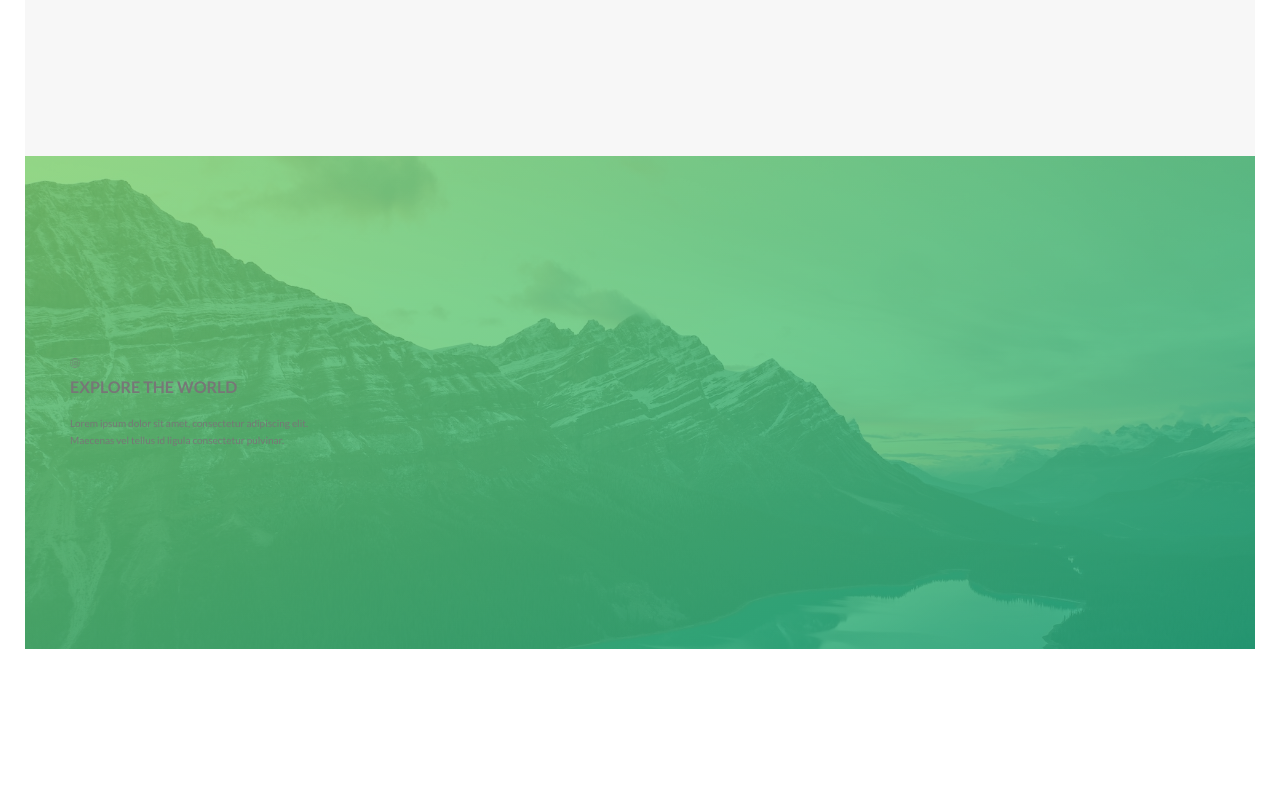
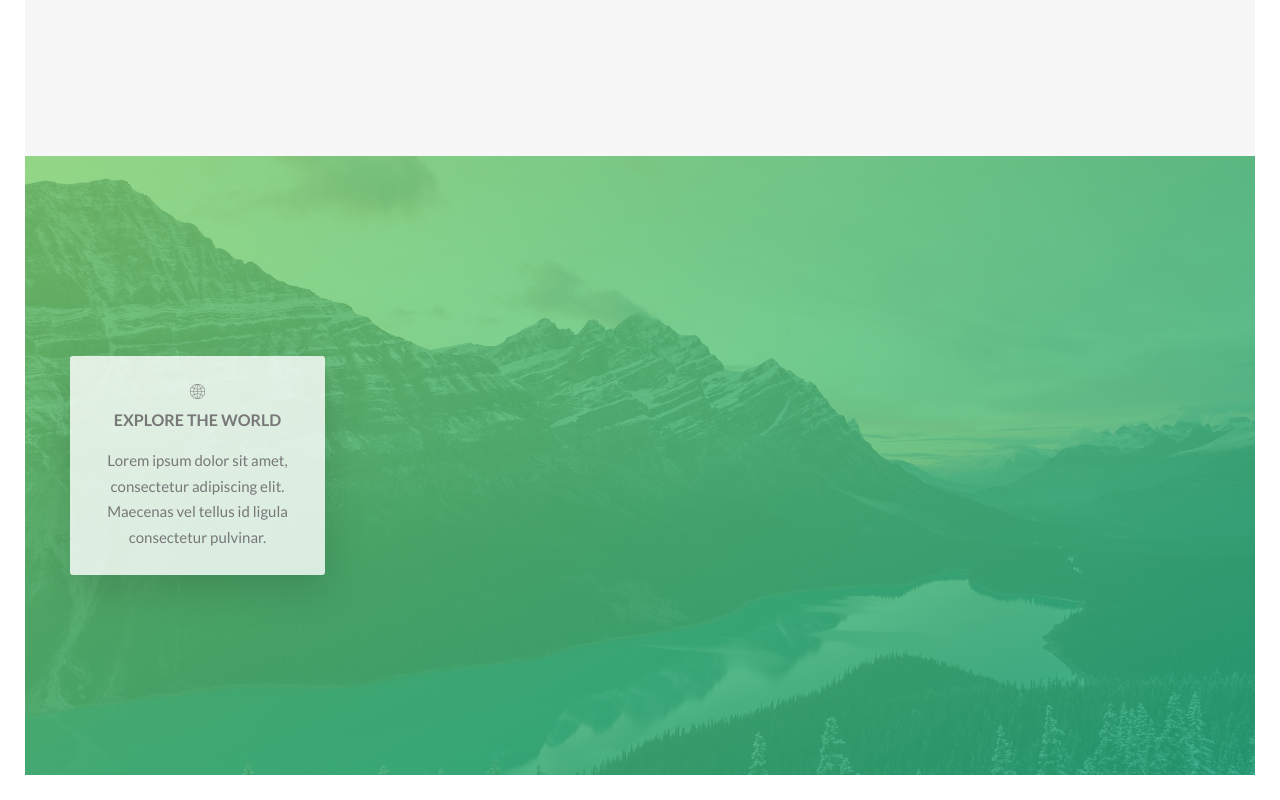
Before and after one commit to thebridge24/Lesson-Project, a website: page starter/index.html in a window 1280 px wide. Shown: the part 1415-2215 px from the top of the page. Before the commit the page ends 2089 px from the top, so only its background shows below. Drawn offline with Linux system fonts and the light colour scheme.

Commit message:
The features section

```diff
--- a/starter/index.html
+++ b/starter/index.html
@@ -85,8 +85,9 @@
                                 Lorem ipsum dolor sit amet, consectetur
                                 adipiscing elit. Maecenas vel tellus id
                                 ligula consectetur pulvinar.
-                            </p
+                            </p>
                         </div>
+
                     </div>
 
                 </div>
--- a/starter/sass/components/_feature-box.scss
+++ b/starter/sass/components/_feature-box.scss
@@ -1,10 +1,11 @@
  .feature-box {
-    background-color: rgba($color-primary-white, .8);
+    background-color: rgba($color-primary-white, 0.8);
     font-size: 1.5rem;
     padding: 2.5rem;
     text-align: center;
     border-radius: 3px;
     box-shadow: 0 1.5rem 4rem rgba($color-primary-black, .15);
+    height: 4rem;
 
     &__icon {
 
@@ -13,5 +14,4 @@
     &__text {
 
     }
-
  }
--- a/starter/sass/main.scss
+++ b/starter/sass/main.scss
@@ -9,7 +9,7 @@
 
 @import "components/button.scss";
 @import "components/composition.scss";
-@import "components/feature-box.scss";
+
 
 @import "base/animations.scss";
 @import "base/base.scss";
@@ -17,3 +17,5 @@
 @import "base/utilities.scss";
 
 @import "pages/home.scss";
+
+@import "components/feature-box.scss";
```
Also changed, not shown: starter/css/style.css.
